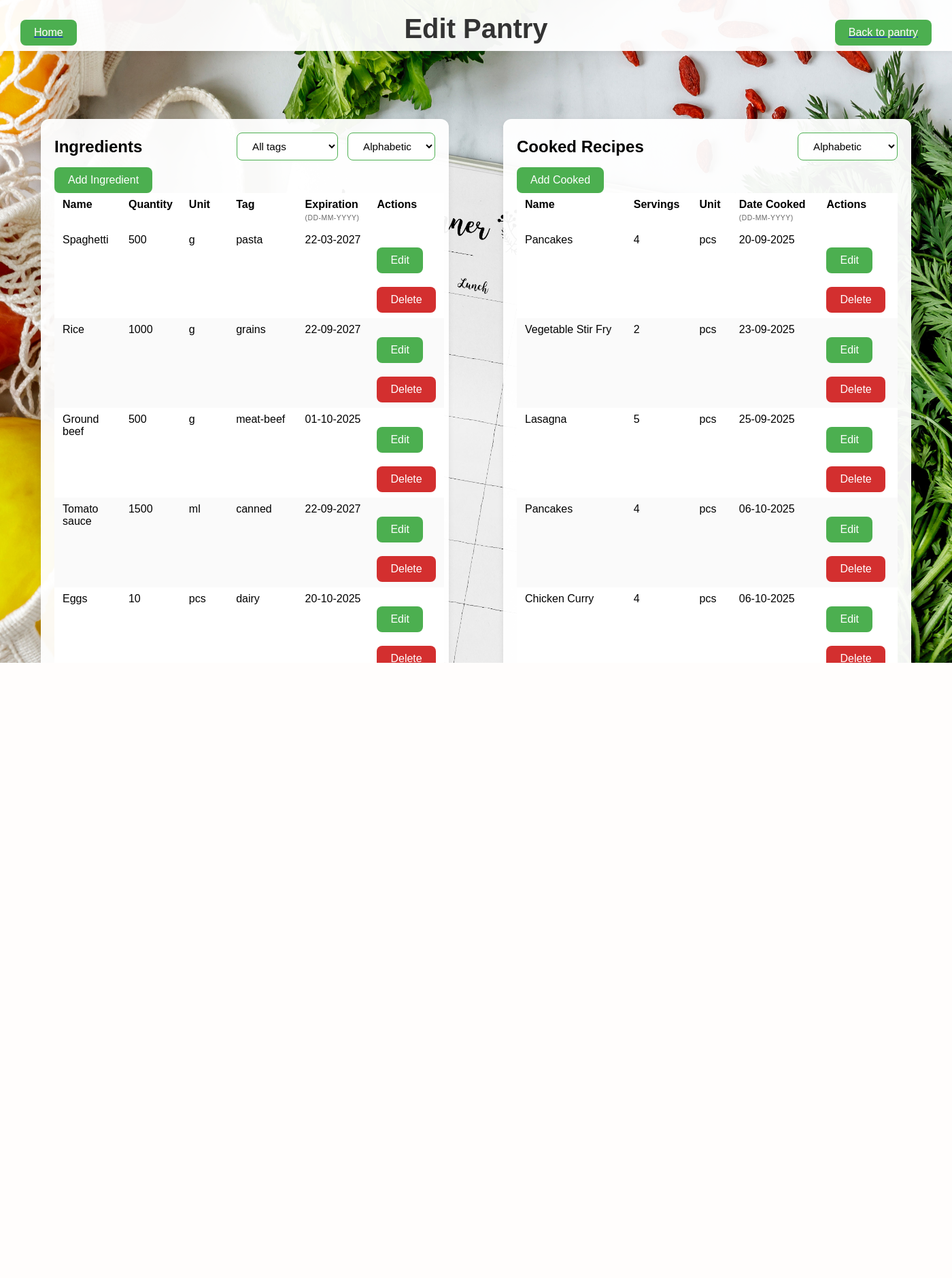
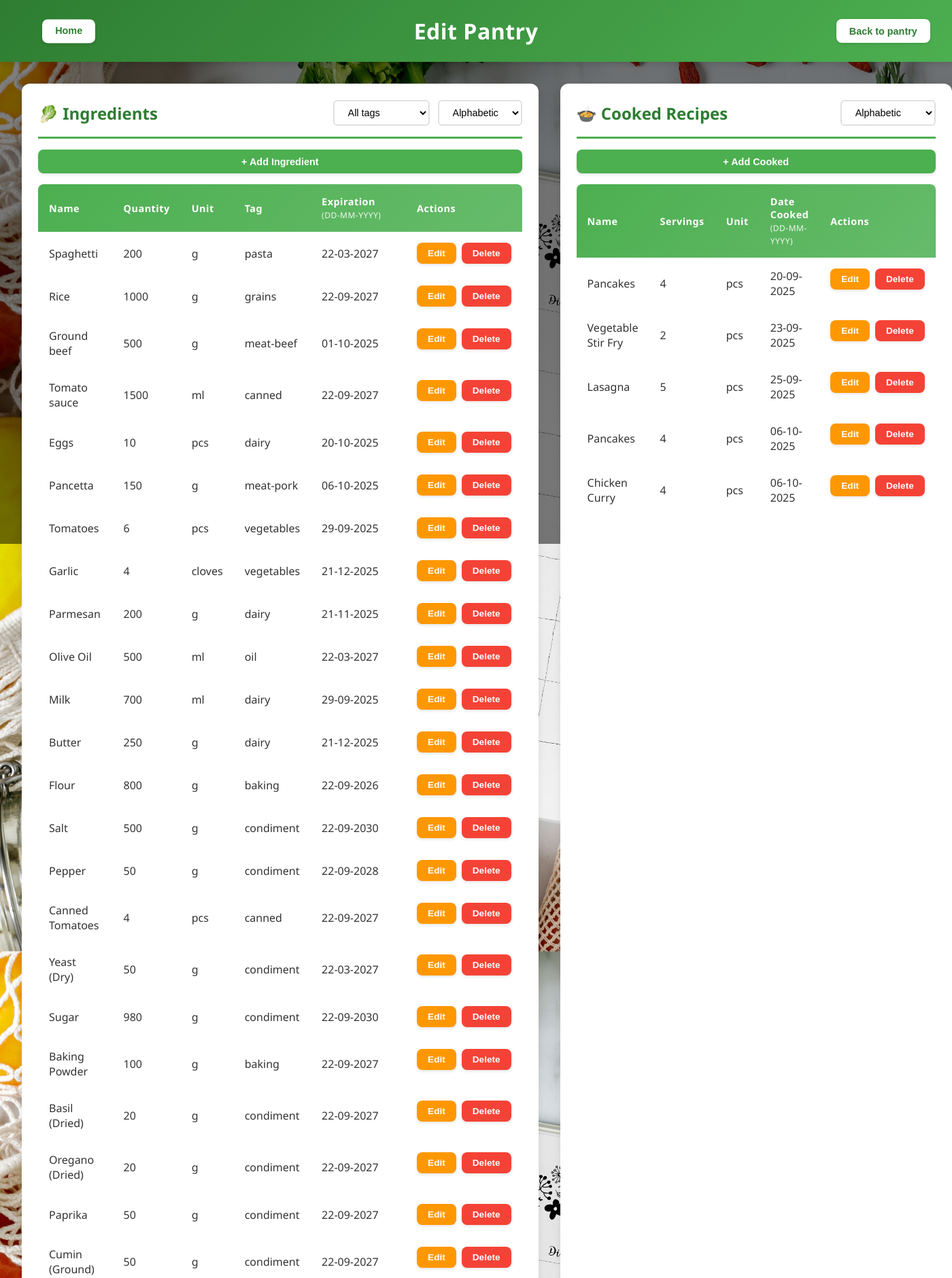
Before and after one commit to Paul-Gabriel/MPM-Meal-Planner, a FastAPI app: page /camara/edit in a window 1400 px wide. Shown: the top 1880 px of the page at 68% size. Before the commit the page ends 975 px from the top, so only its background shows below. Run offline with FastAPI, Linux system fonts and the light colour scheme; parts of the project's set-up code (start-up, migrations or seed data) failed here and were passed over.

Commit message:
refacere pagina edit_pantry

```diff
--- a/meal/data/Pantry_ingredients.json
+++ b/meal/data/Pantry_ingredients.json
@@ -1,12 +1,12 @@
 [
   {
     "name": "Spaghetti",
+    "default_quantity": 200,
     "unit": "g",
-    "default_quantity": 500,
-    "data_expirare": "22-03-2027",
     "tags": [
       "pasta"
-    ]
+    ],
+    "data_expirare": "22-03-2027"
   },
   {
     "name": "Rice",
--- /dev/null
+++ b/meal/static/style_EP.css
@@ -0,0 +1,214 @@
+* { margin: 0; padding: 0; box-sizing: border-box; }
+body {
+    font-family: 'Segoe UI', Tahoma, Geneva, Verdana, sans-serif;
+    background-image: url('/static/background.jpg');
+    background-size: cover;
+    background-position: center;
+    background-attachment: fixed;
+    min-height: 100vh;
+    padding-bottom: 2rem;
+    position: relative;
+    z-index: 1;
+}
+
+header, .overlay, .pantry-tables-container {
+  position: relative;
+  z-index: 2;
+}
+
+body::before {
+      content: "";
+      position: fixed;
+      top: 0; left: 0; right: 0; bottom: 0;
+      background: rgba(0,0,0,0.5); /* 0.5 = 50% opacity */
+      z-index: 0;
+    }
+
+header { background: linear-gradient(135deg, #2e7d32 0%, #4caf50 100%);
+    color: white; padding: 1.5rem 2rem; box-shadow: 0 4px 6px rgba(0,0,0,0.1);
+    position: sticky; top: 0; z-index: 100; }
+.header-row { max-width: 1400px; margin: 0 auto; display: flex; align-items: center;
+    justify-content: center; position: relative; }
+h1 { font-size: 2rem; font-weight: 600; letter-spacing: 0.5px; }
+.main-btn { background: #ff9800; color: white; border: none; padding: 0.75rem 1.5rem;
+    border-radius: 8px; font-size: 0.95rem; font-weight: 600; cursor: pointer;
+    transition: all 0.3s ease; box-shadow: 0 2px 4px rgba(0,0,0,0.1); }
+.main-btn:hover { background: #f57c00; transform: translateY(-2px);
+    box-shadow: 0 4px 8px rgba(0,0,0,0.15); }
+.main-btn.small { padding: 0.6rem 1.2rem; font-size: 0.9rem; }
+.main-btn.danger { background: #f44336; }
+.main-btn.danger:hover { background: #d32f2f; }
+.back-btn { position: absolute; right: 0; text-decoration: none; }
+.back-btn button { background: white; color: #2e7d32; }
+.back-btn button:hover { background: #f5f5f5; }
+header a[style*="left:30px"] { text-decoration: none; }
+header a[style*="left:30px"] button { background: white; color: #2e7d32; }
+header a[style*="left:30px"] button:hover { background: #f5f5f5; }
+.overlay { max-width: 1400px; margin: 2rem auto; padding: 0 2rem; }
+.pantry-tables-container { display: grid; grid-template-columns: 1fr 1fr; gap: 2rem; }
+.pantry-table { background: white; border-radius: 12px; padding: 1.5rem;
+    box-shadow: 0 4px 12px rgba(0,0,0,0.08);
+    transition: transform 0.3s ease, box-shadow 0.3s ease; }
+.pantry-table:hover { transform: translateY(-4px);
+    box-shadow: 0 8px 20px rgba(0,0,0,0.12); }
+.table-header { display: flex; justify-content: space-between;
+    align-items: center; margin-bottom: 1rem; padding-bottom: 1rem;
+    border-bottom: 3px solid #4caf50; }
+.table-header h2 { color: #2e7d32; font-size: 1.5rem; font-weight: 600; }
+.header-controls { display: flex; gap: 0.75rem; }
+.filter-select, .sort-select {
+    padding: 0.5rem 1rem; border: 2px solid #e0e0e0; border-radius: 6px;
+    font-size: 0.9rem; background: white; cursor: pointer; transition: all 0.3s ease;
+}
+.filter-select:hover, .sort-select:hover { border-color: #4caf50; }
+.filter-select:focus, .sort-select:focus { outline: none; border-color: #ff9800;
+    box-shadow: 0 0 0 3px rgba(255, 152, 0, 0.1); }
+.add-under-title { width: 100%; margin-bottom: 1rem; background: #4caf50; }
+.add-under-title:hover { background: #388e3c; }
+.edit-table { width: 100%; border-collapse: separate; border-spacing: 0; }
+.edit-table thead { background: linear-gradient(135deg, #4caf50 0%, #66bb6a 100%);
+    color: white; }
+.edit-table th { padding: 1rem; text-align: left; font-weight: 600; font-size: 0.9rem;
+    letter-spacing: 0.5px; }
+.edit-table th:first-child { border-top-left-radius: 8px; }
+.edit-table th:last-child { border-top-right-radius: 8px; }
+.format-hint { font-size: 0.75rem; font-weight: 400; opacity: 0.9; }
+.edit-table tbody tr { transition: all 0.2s ease; border-bottom: 1px solid #f0f0f0; }
+.edit-table tbody tr:hover { background: #fff8f0; transform: scale(1.01); }
+.edit-table td { padding: 1rem; color: #333; }
+.edit-table .actions { display: flex; gap: 0.5rem; }
+.edit-table .actions button { padding: 0.5rem 1rem; font-size: 0.85rem; }
+.toast-container { position: fixed; top: 100px; right: 20px; z-index: 1000; }
+.exp-col { min-width: 140px; }
+
+@media (max-width: 1200px) { .pantry-tables-container { grid-template-columns: 1fr; } }
+
+@media (max-width: 768px) {
+    .header-row { flex-direction: column; gap: 1rem; }
+    .back-btn, header a[style*="left:30px"] { position: static !important; transform: none !important; }
+    h1 { font-size: 1.5rem; }
+    .edit-table { font-size: 0.85rem; }
+    .edit-table th, .edit-table td { padding: 0.75rem 0.5rem; }
+    .header-controls { flex-direction: column; width: 100%; }
+    .filter-select, .sort-select { width: 100%; }
+}
+
+::-webkit-scrollbar { width: 10px; height: 10px; }
+
+::-webkit-scrollbar-track { background: #f1f1f1; border-radius: 10px; }
+
+::-webkit-scrollbar-thumb { background: #4caf50; border-radius: 10px; }
+
+::-webkit-scrollbar-thumb:hover { background: #388e3c; }
+@keyframes fadeInUp {
+    from { opacity: 0; transform: translateY(20px); }
+    to { opacity: 1; transform: translateY(0); }
+}
+.pantry-table { animation: fadeInUp 0.5s ease; }
+.pantry-table:nth-child(2) { animation-delay: 0.1s; }
+
+/* === Modal Modern Look === */
+.modal {
+  position: fixed;
+  top: 0; left: 0; right: 0; bottom: 0;
+  background: rgba(0, 0, 0, 0.5);
+  backdrop-filter: blur(5px);
+  display: flex;
+  align-items: center;
+  justify-content: center;
+  z-index: 10000;
+  transition: opacity 0.3s ease;
+}
+
+.modal.hidden {
+  opacity: 0;
+  pointer-events: none;
+}
+
+.modal-content {
+  background: #fff;
+  border-radius: 16px;
+  padding: 0;
+  width: 95%;
+  max-width: 480px;
+  box-shadow: 0 8px 30px rgba(0,0,0,0.25);
+  overflow: hidden;
+  animation: fadeInScale 0.35s ease;
+  position: relative;
+}
+
+/* Header bar */
+.modal-header {
+  background: linear-gradient(135deg, #2e7d32 0%, #4caf50 100%);
+  color: white;
+  padding: 1rem 1.5rem;
+  font-size: 1.25rem;
+  font-weight: 600;
+  display: flex;
+  justify-content: space-between;
+  align-items: center;
+}
+
+/* Close button */
+.modal-close {
+  font-size: 1.3rem;
+  font-weight: 600;
+  cursor: pointer;
+  color: white;
+  background: transparent;
+  border: none;
+  transition: transform 0.2s;
+}
+
+.modal-close:hover {
+  transform: scale(1.2);
+}
+
+/* Form area */
+.modal-body {
+  padding: 1.5rem;
+}
+
+.edit-form {
+  display: flex;
+  flex-direction: column;
+  gap: 1rem;
+}
+
+.edit-field {
+  display: flex;
+  flex-direction: column;
+  gap: 0.3rem;
+}
+
+.edit-field label {
+  font-weight: 600;
+  color: #2e7d32;
+}
+
+.edit-field input {
+  padding: 0.6rem 0.8rem;
+  border: 2px solid #e0e0e0;
+  border-radius: 8px;
+  font-size: 0.95rem;
+  transition: border-color 0.3s;
+}
+
+.edit-field input:focus {
+  outline: none;
+  border-color: #4caf50;
+  box-shadow: 0 0 0 3px rgba(76, 175, 80, 0.1);
+}
+
+/* Buttons area */
+.edit-actions {
+  display: flex;
+  justify-content: space-between;
+  margin-top: 1rem;
+}
+
+/* Animations */
+@keyframes fadeInScale {
+  from { transform: scale(0.9); opacity: 0; }
+  to { transform: scale(1); opacity: 1; }
+}
--- a/meal/templates/edit_pantry.html
+++ b/meal/templates/edit_pantry.html
@@ -3,9 +3,9 @@
 <head>
     <meta charset="UTF-8">
     <title>Edit Pantry</title>
-    <link rel="stylesheet" href="/static/style.css">
+    <link rel="stylesheet" href="/static/style_EP.css?ts={{ time }}">
 </head>
-<body class="bg">
+<body>
 <header>
     <div class="header-row">
         <h1>Edit Pantry</h1>
@@ -13,11 +13,14 @@
         <a href="/" style="position:absolute; left:30px; top:50%; transform:translateY(-50%);"><button class="main-btn small">Home</button></a>
     </div>
 </header>
+
 <div class="overlay">
     <div class="pantry-tables-container edit-context balanced-layout">
+
+        <!-- INGREDIENTS TABLE -->
         <div class="pantry-table equal-size">
             <div class="table-header with-controls">
-                <h2>Ingredients</h2>
+                <h2>🥬 Ingredients</h2>
                 <div class="header-controls">
                     <select id="ing-filter-tag" class="filter-select control-lg">
                         <option value="__all__">All tags</option>
@@ -28,7 +31,7 @@
                     </select>
                 </div>
             </div>
-            <button id="add-ingredient" class="main-btn small add-under-title">Add Ingredient</button>
+            <button id="add-ingredient" class="main-btn small add-under-title">+ Add Ingredient</button>
             <table id="edit-ingredients-table" class="edit-table">
                 <thead>
                     <tr>
@@ -57,9 +60,11 @@
                 </tbody>
             </table>
         </div>
+
+        <!-- COOKED RECIPES TABLE -->
         <div class="pantry-table equal-size">
             <div class="table-header with-controls">
-                <h2>Cooked Recipes</h2>
+                <h2>🍲 Cooked Recipes</h2>
                 <div class="header-controls">
                     <select id="cooked-sort-criteria" class="sort-select control-lg">
                         <option value="alpha">Alphabetic</option>
@@ -68,7 +73,7 @@
                     </select>
                 </div>
             </div>
-            <button id="add-cooked" class="main-btn small add-under-title">Add Cooked</button>
+            <button id="add-cooked" class="main-btn small add-under-title">+ Add Cooked</button>
             <table id="edit-cooked-table" class="edit-table">
                 <thead>
                     <tr>
@@ -95,9 +100,25 @@
                 </tbody>
             </table>
         </div>
+
         <div id="toast-container" class="toast-container"></div>
+
+        <div id="edit-modal" class="modal hidden">
+          <div class="modal-content">
+            <div class="modal-header">
+              <span id="modal-title">Edit Item</span>
+              <button class="modal-close">&times;</button>
+            </div>
+            <div class="modal-body">
+              <div id="modal-form-container"></div>
             </div>
           </div>
+        </div>
+
+
+    </div>
+</div>
+
 <script src="/static/pantry_edit.js"></script>
 </body>
 </html>
```
Also changed, not shown: meal/data/plan.json (+58 -21 lines), meal/static/pantry_edit.js (+25 -16 lines). Lines whose indentation alone changed are shown as unchanged.
